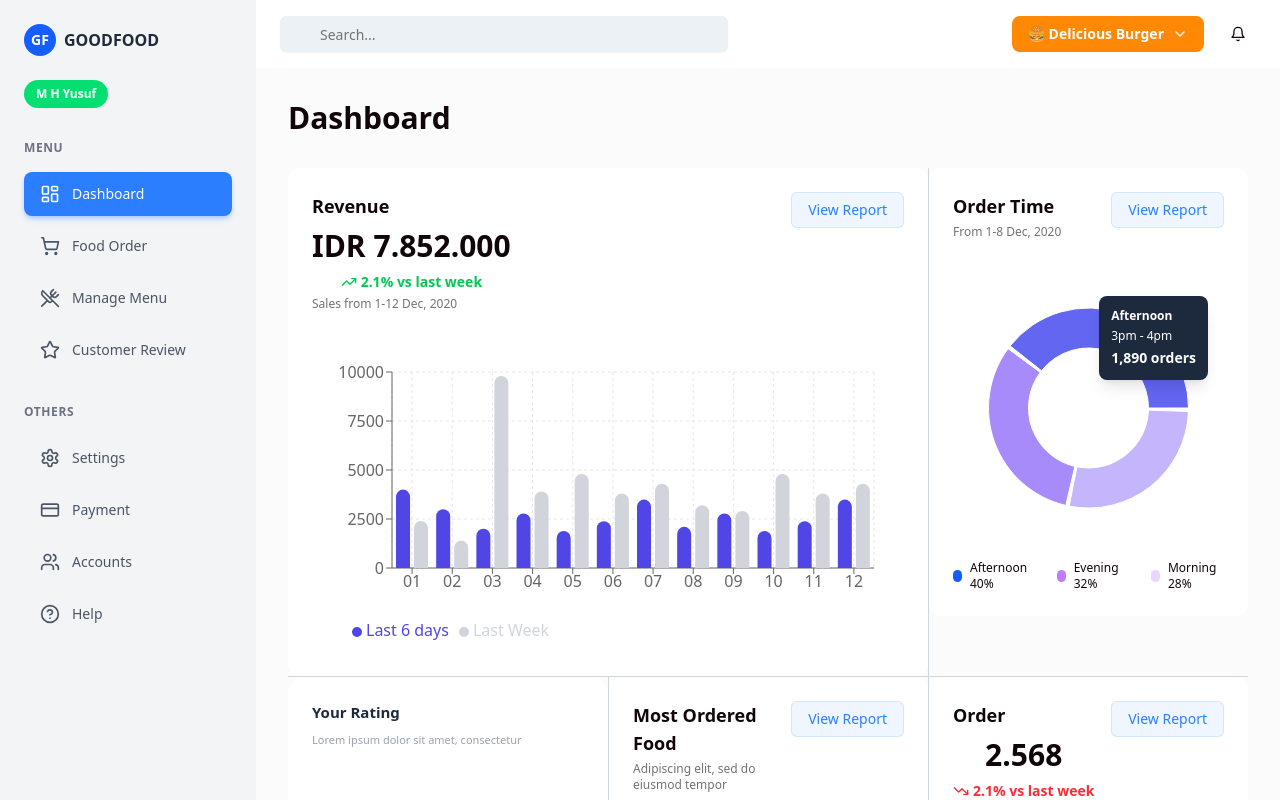
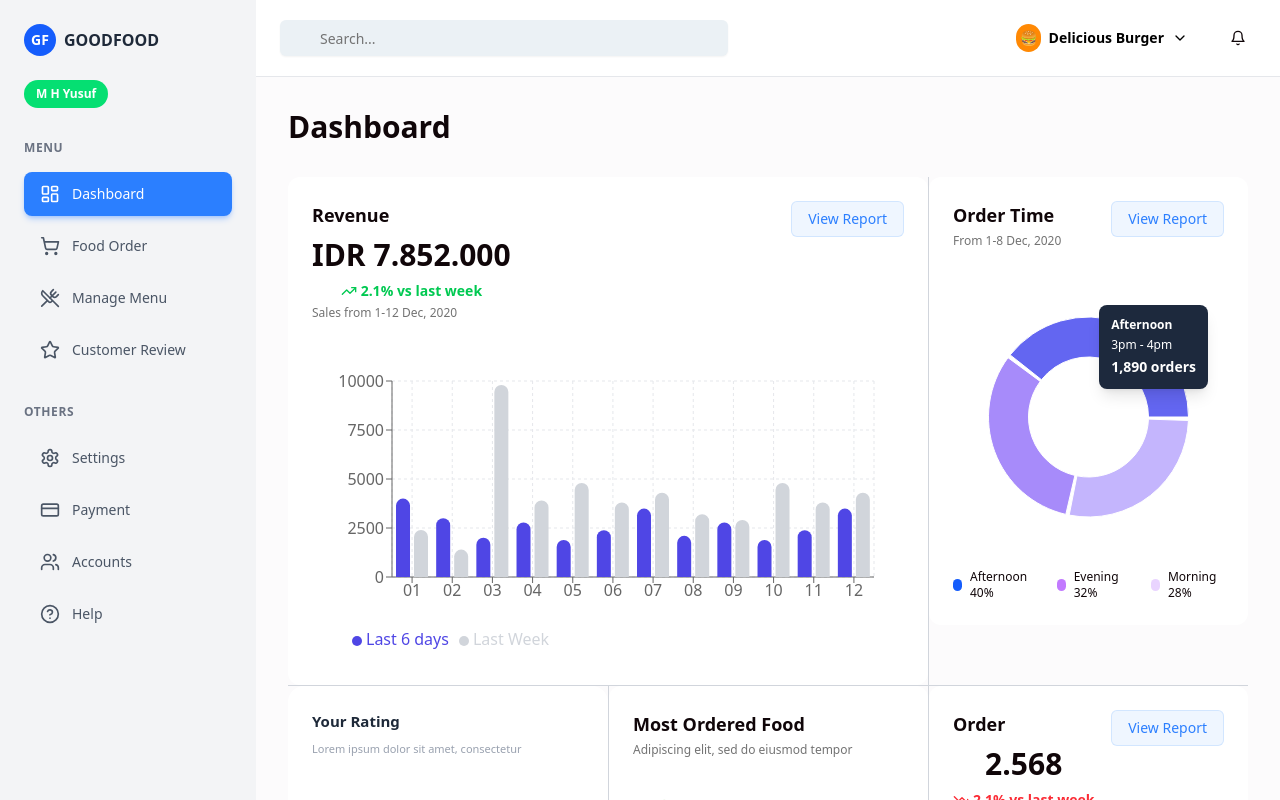
Before and after one commit to MHYAnate/goodFood, a Next.js app: page / in a window 1280 px wide. Built offline with nearby package versions, Linux system fonts and the light colour scheme.

Commit message:
feat:alignmentAgain

```diff
--- a/src/components/most-ordered-food-card.tsx
+++ b/src/components/most-ordered-food-card.tsx
@@ -18,16 +18,14 @@
           <CardTitle className="text-lg">Most Ordered Food</CardTitle>
           <p className="text-xs text-muted-foreground mt-1">Adipiscing elit, sed do eiusmod tempor</p>
         </div>
-        <Button variant="softBlue" className="text-blue-500 text-sm">
-          View Report
-        </Button>
+
       </CardHeader>
       <CardContent>
         <div className="space-y-4">
           {foodItems.map((item) => (
             <div
               key={item.id}
-              className="flex items-center justify-between p-3 rounded-lg bg-secondary hover:bg-secondary/80 transition-colors"
+              className="flex items-center justify-between p-3 border-b-1 border-gray-500 hover:bg-secondary/80 transition-colors"
             >
               <div className="flex items-center gap-3">
                 <div className="text-2xl">{item.emoji}</div>
--- a/src/components/top-nav.tsx
+++ b/src/components/top-nav.tsx
@@ -10,7 +10,7 @@
 
 export function TopNav({ onMenuClick }: TopNavProps) {
   return (
-    <div className=" border-border bg-card px-6 py-4 flex items-center justify-between gap-4">
+    <div className=" border-b border-b-gray-200 bg-card px-6 py-4 flex items-center justify-between gap-4">
       <Button variant="ghost" size="icon" onClick={onMenuClick} className="lg:hidden">
         <Menu className="w-5 h-5" />
       </Button>
@@ -23,8 +23,8 @@
       </div>
 
       <div className="flex items-center gap-4">
-        <div className="flex items-center gap-2 px-4 py-2 bg-orange-400 text-white rounded-lg">
-          <span className="text-sm font-semibold">🍔 Delicious Burger</span>
+        <div className="flex items-center gap-2 px-4 py-2  text-black rounded-lg">
+          <div className="flex items-center gap-2 text-sm font-semibold"><div className="bg-orange-400 p-1 rounded-full">🍔</div> Delicious Burger</div>
           <ChevronDown className="w-4 h-4" />
         </div>
         <Button variant="ghost" size="icon">
```
